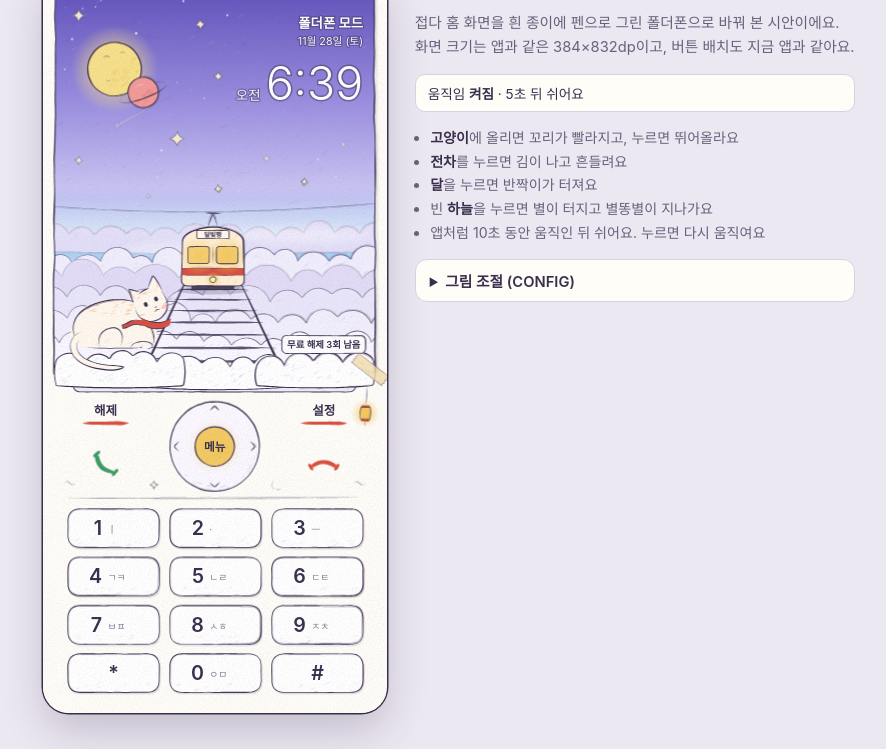
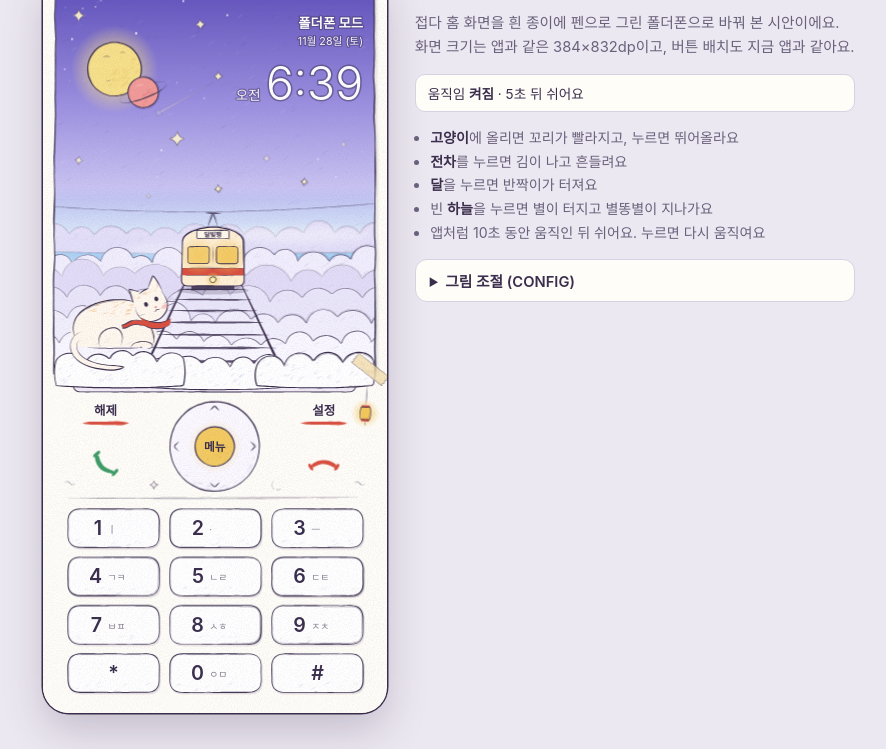
Before and after one commit to PENGUIN1025/FolderGGOMI, a plain HTML site: page docs/design/moonlight-theme.html in a window 1280 px wide. Shown: the part 59-808 px from the top of the page, without its empty margins (191-1077 px from the left). Drawn offline with Linux system fonts and the light colour scheme.

Commit message:
Prototype: remove free-unlock chip from moonlight theme
Co-Authored-By: Claude Opus 5.5 <noreply@anthropic.com>
Claude-Session: https://claude.ai/code/session_01NTGzdmekjWKd9sVyjh3UtQ

```diff
--- a/docs/design/moonlight-theme.html
+++ b/docs/design/moonlight-theme.html
@@ -529,11 +529,6 @@ function build() {
   R.date = sText(358, 85, 12, '', { 'text-anchor': 'end', opacity: 0.92 });
   R.clock = sText(358, 146, 52, '', { 'text-anchor': 'end', 'font-weight': 300, 'stroke-width': 3.5 });
   R.ampm = sText(300, 146, 15, '', { 'text-anchor': 'end', opacity: 0.92 });
-  // 무료 해제 칩
-  const chipD = 'M273,410L355,410Q361,410 361,416L361,424Q361,430 355,430L273,430Q267,430 267,424L267,416Q267,410 273,410Z';
-  mk('path', { d: chipD, fill: '#FFFFFF', opacity: 0.94 }, art);
-  ink(art, chipD, { closed: true, w: 0.75, step: 2 });
-  const chipT = mk('text', { x: 314, y: 423.8, 'text-anchor': 'middle', 'font-size': 10.5, 'font-weight': 600, fill: C.ink }, tx); chipT.textContent = '무료 해제 3회 남음';
   // 버튼부 글자
   const kText = (x, y, s, txt, o = {}) => { const t = mk('text', Object.assign({ x, y, 'font-size': s, fill: C.ink, 'text-anchor': 'middle' }, o), tx); t.textContent = txt; return t; };
   kText(70, 499, 14, '해제', { 'font-weight': 700 });
```
